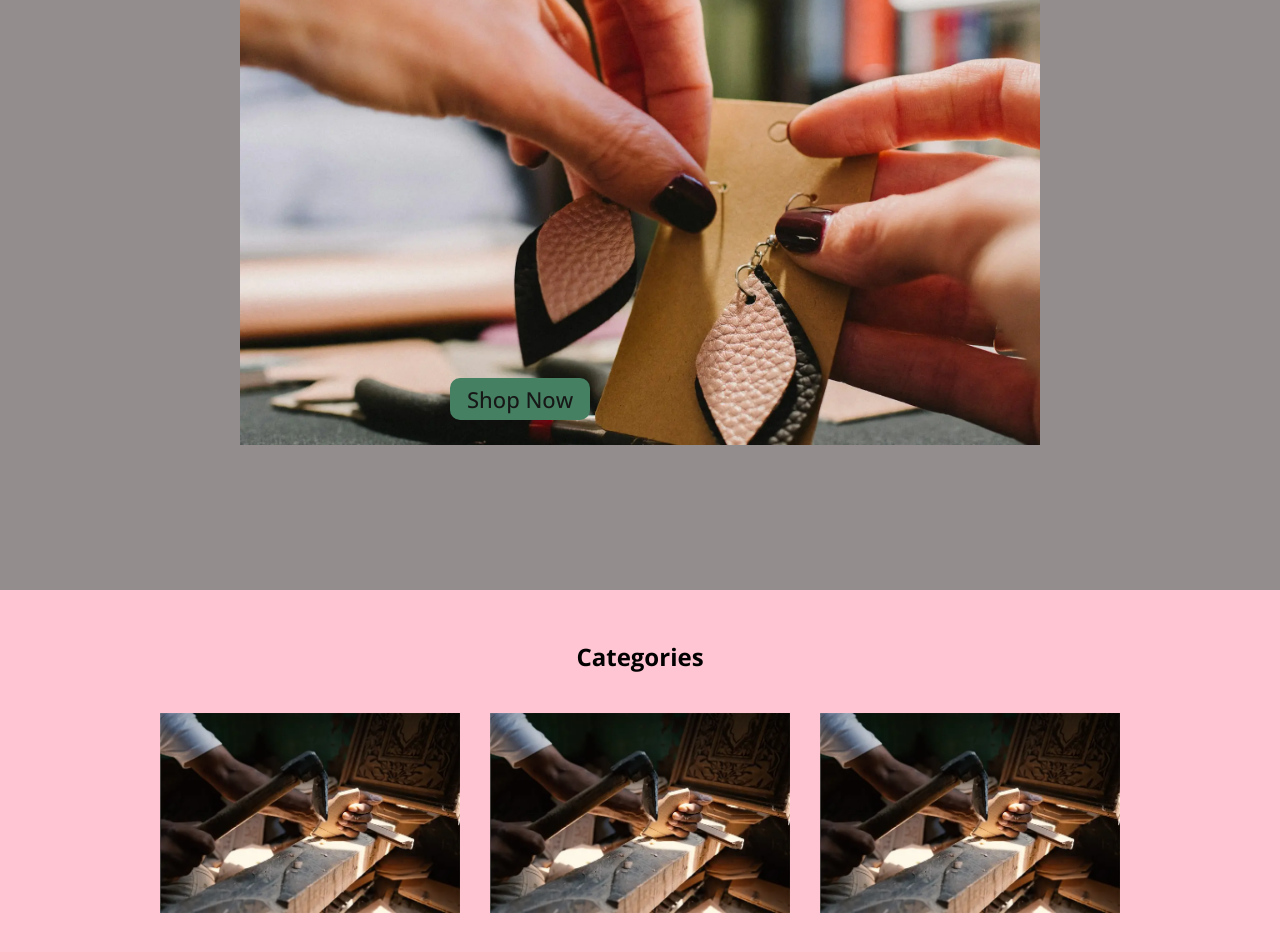
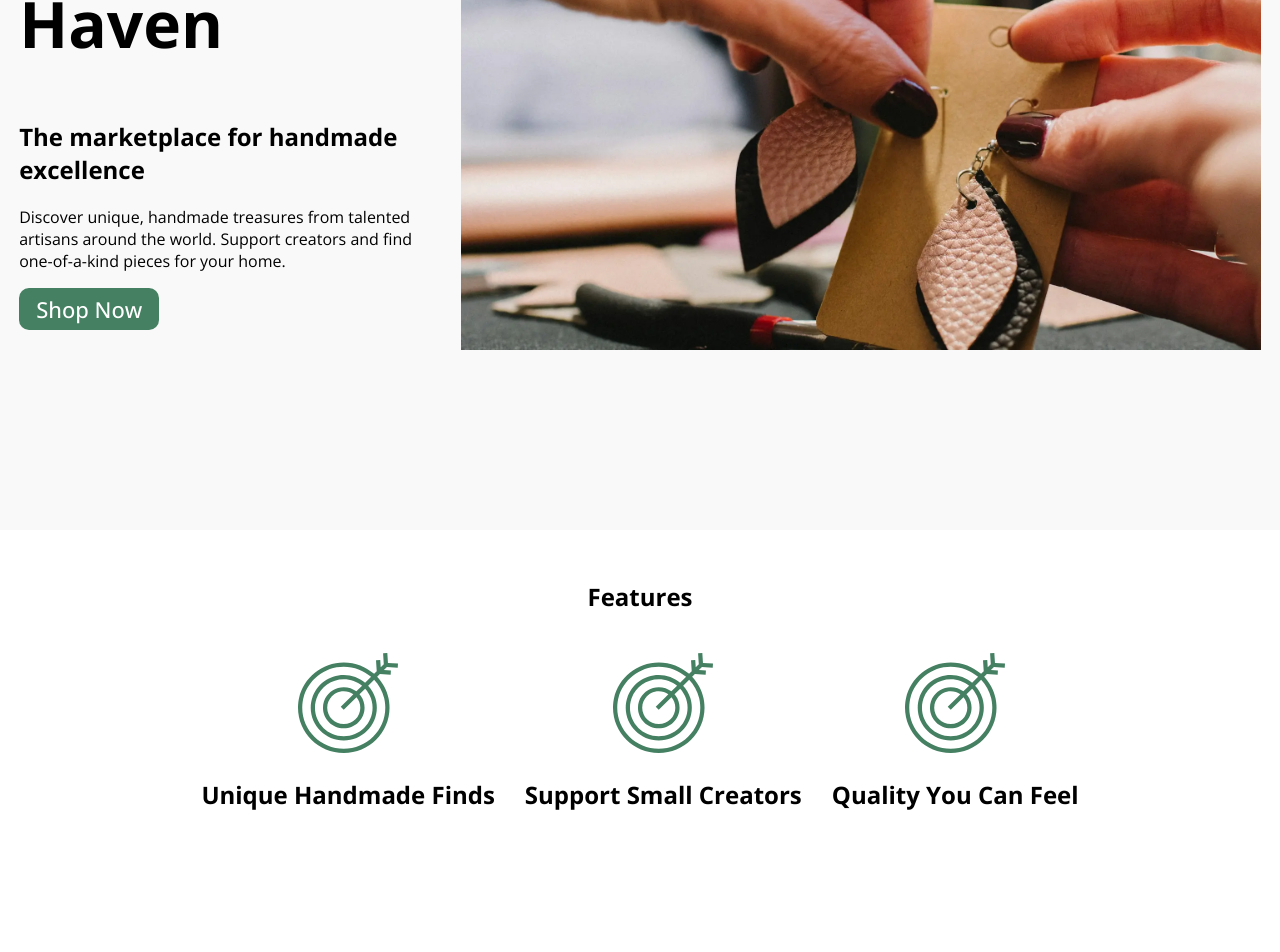
Before and after one commit to smondragondev/handcrafted-haven, a Next.js app: page / in a window 1280 px wide. Shown: the part 320-1272 px from the top of the page. Built offline with nearby package versions, Linux system fonts and the light colour scheme.

Commit message:
feat: enhance hero section layout and styling with new description and adjustments

```diff
--- a/src/app/page.module.css
+++ b/src/app/page.module.css
@@ -33,11 +33,13 @@
 .hero {
   display: flex;
   justify-content: center;
-  align-items: center;
-  flex-direction: column;
-  background-color: var(--gray-background);
-  min-height: 100dvh;
+  align-items: start;
+  min-height: 80dvh;
+  background-color: #f9f9f9;
+  padding: 50px 40px;
 }
+
+
 
 .hero-image {
   display: none;
@@ -109,7 +111,7 @@
 
 a.primary {
   background: var(--button-primary);
-  color: var(--text-primary);
+  color: var(--background);
   gap: 8px;
 }
 
@@ -122,6 +124,7 @@ a.secondary {
   a.primary:hover {
     background: var(--button-primary-hover);
     border-color: transparent;
+    color: var(--foreground);
   }
 
   a.secondary:hover {
@@ -151,10 +154,27 @@ a.secondary {
     flex-wrap: wrap;
   }
 
+  .hero-description {
+    height: 100%;
+    padding-right: 40px;
+  }
+
+  .hero-description h1{
+    font-size: 64px;
+  }
+
+  .hero-description h2{
+    font-size: 24px;
+  }
+
   .ctas {
-    bottom: 60px;
-    left: 450px;
+    position: relative;
+    left: 0;
+    bottom: 0;
+    justify-content: start;
+    max-width: 1500px;
   }
+
 }
 
 /* <--- 2. FIXED: Closed out the media query correctly */
--- a/src/app/page.tsx
+++ b/src/app/page.tsx
@@ -1,28 +1,33 @@
 import Image from "next/image";
 import styles from "./page.module.css";
 // 1. Cleaner import moved to the top (Matching your lowercase filename)
-import Recommendations from './components/recommendations';
+import Recommendations from "./components/recommendations";
 
 export default function Home() {
   const features = [
-    { title: "Feature 1", image: "/feature.svg" },
-    { title: "Feature 2", image: "/feature.svg" },
-    { title: "Feature 3", image: "/feature.svg" },
-  ];
-
-  const categories = [
-    { title: "Category 1", image: "/category.webp" },
-    { title: "Category 2", image: "/category.webp" },
-    { title: "Category 3", image: "/category.webp" },
+    { title: "Unique Handmade Finds", image: "/feature.svg" },
+    { title: "Support Small Creators", image: "/feature.svg" },
+    { title: "Quality You Can Feel", image: "/feature.svg" },
   ];
 
   return (
     <div className={styles.page}>
       {/* Header */}
       <main className={styles.main}>
-
         {/* Hero Section */}
         <section className={styles.hero}>
+          <div className={styles["hero-description"]}>
+            <h1>Handcrafted Haven</h1>
+            <h2>The marketplace for handmade excellence</h2>
+            <p>
+              Discover unique, handmade treasures from talented artisans around
+              the world. Support creators and find one-of-a-kind pieces for your
+              home.
+            </p>
+            <div className={styles.ctas}>
+              <a className={styles.primary}>Shop Now</a>
+            </div>
+          </div>
           <Image
             src="/hero-image.webp"
             alt="Handcrafted objects"
@@ -38,26 +43,6 @@ export default function Home() {
             className={styles["hero-mobile-image"]}
             alt="Handcrafted objects"
           />
-          <div className={styles.ctas}>
-            <a className={styles.primary}>Shop Now</a>
-          </div>
-        </section>
-
-        {/* Shop by categories */}
-        <section className={styles.categories}>
-          <h1>Categories</h1>
-          <div className={styles["categories-container"]}>
-            {categories.map((category, index) => (
-              <Image
-                key={index}
-                src={category.image}
-                alt={category.title}
-                width={300}
-                height={200}
-                priority
-              />
-            ))}
-          </div>
         </section>
 
         {/* Features */}
@@ -79,11 +64,8 @@ export default function Home() {
           </ul>
         </section>
 
-
         <Recommendations />
-
       </main>
-
     </div>
   );
 }
```
